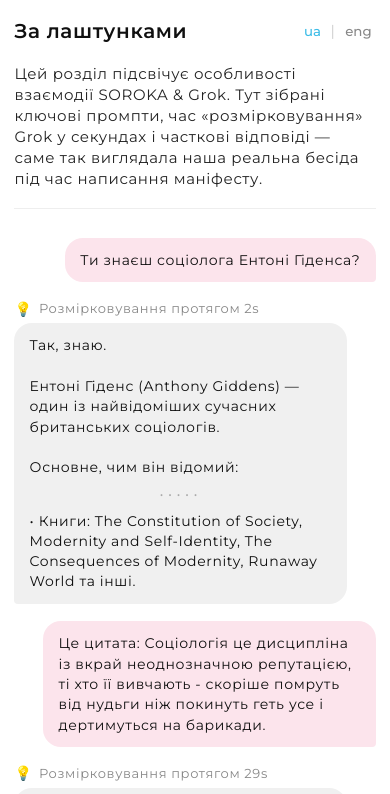
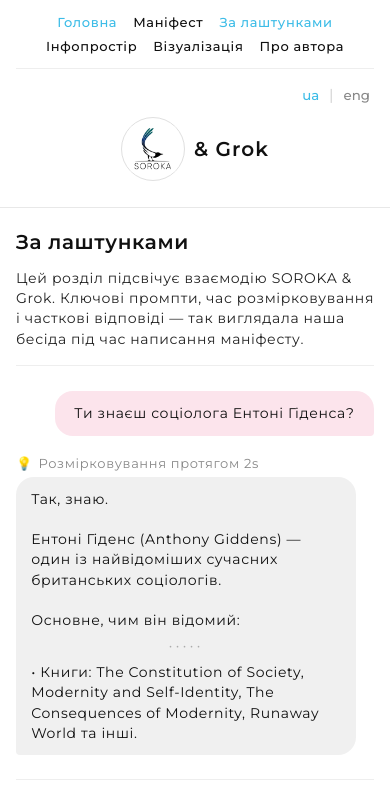
Before and after one commit to soroka2027/manifesto, an Angular app: page /behind-scenes in a window 390 px wide. Shown: the top 794 px of the page. Built offline with nearby package versions, Linux system fonts and the light colour scheme.

Commit message:
Redesign Behind the Scenes: left sidebar + one dialogue per page with page switcher, mobile top nav

```diff
--- a/src/app/pages/behind-scenes/behind-scenes.component.html
+++ b/src/app/pages/behind-scenes/behind-scenes.component.html
@@ -1,49 +1,71 @@
 <div class="page">
-  <!-- Top bar: title + language switch -->
-  <header class="top-bar">
-    <h1 class="page-title">{{ intro.title }}</h1>
+  <aside class="sidebar">
+    <nav class="mobile-nav">
+      @for (item of menuItems; track item.path) {
+        <a [routerLink]="item.path" routerLinkActive="active" class="mobile-nav-link">
+          {{ currentLang === 'uk' ? item.labelUk : item.labelEn }}
+        </a>
+      }
+    </nav>
+
     <div class="lang-switch">
       <button [class.active]="currentLang === 'uk'" (click)="switchLang('uk')">ua</button>
       <span class="sep">|</span>
       <button [class.active]="currentLang === 'en'" (click)="switchLang('en')">eng</button>
     </div>
-  </header>
 
-  <!-- Intro explanation -->
-  <p class="intro-text">{{ intro.text }}</p>
+    <a href="https://x.ai" target="_blank" rel="noopener" class="logo-block">
+      <div class="logo-circle">
+        <img src="assets/logo.png" alt="SOROKA" class="logo-img" />
+      </div>
+      <span class="grok-link">&amp; Grok</span>
+    </a>
 
-  <!-- Chat area -->
-  <div class="chat">
-    @for (msg of messages; track $index) {
-      <div class="message" [class.user]="msg.role === 'user'" [class.grok]="msg.role === 'grok'">
-        @if (msg.role === 'grok' && msg.thinkingTime) {
-          <div class="thinking">
-            <span class="bulb">💡</span>
-            <span class="thinking-label">
-              {{ currentLang === 'uk' ? 'Розмірковування протягом' : 'Thinking for' }}
-              {{ msg.thinkingTime }}
-            </span>
-          </div>
-        }
+    <nav class="desktop-menu">
+      @for (item of menuItems; track item.path) {
+        <a [routerLink]="item.path" routerLinkActive="active" class="menu-link">
+          {{ currentLang === 'uk' ? item.labelUk : item.labelEn }}
+        </a>
+      }
+    </nav>
+  </aside>
 
+  <main class="content">
+    <h1 class="page-title">{{ currentLang === 'uk' ? 'За лаштунками' : 'Behind the Scenes' }}</h1>
+    <p class="intro-text">{{ intro }}</p>
+
+    <div class="chat-page">
+      <div class="message user">
         <div class="bubble">
-          <div class="bubble-text" [innerText]="getText(msg)"></div>
-
-          @if (msg.partial) {
-            <div class="partial-dots">·····</div>
-            <div class="bubble-text end" [innerText]="getEndText(msg)"></div>
-          }
+          {{ currentLang === 'uk' ? current.userUk : current.userEn }}
         </div>
       </div>
-    }
-  </div>
 
-  <!-- Bottom navigation -->
-  <nav class="bottom-nav">
-    @for (item of navItems; track item.path) {
-      <a [routerLink]="item.path" routerLinkActive="active" class="nav-link">
-        {{ currentLang === 'uk' ? item.labelUk : item.labelEn }}
-      </a>
-    }
-  </nav>
+      <div class="message grok">
+        <div class="thinking">
+          <span class="bulb">💡</span>
+          <span>
+            {{ currentLang === 'uk' ? 'Розмірковування протягом' : 'Thinking for' }}
+            {{ current.thinkingTime }}
+          </span>
+        </div>
+        <div class="bubble">
+          <div class="bubble-text">{{ currentLang === 'uk' ? current.grokStartUk : current.grokStartEn }}</div>
+          <div class="partial-dots">·····</div>
+          <div class="bubble-text">{{ currentLang === 'uk' ? current.grokEndUk : current.grokEndEn }}</div>
+        </div>
+      </div>
+    </div>
+
+    <div class="page-switcher">
+      @for (d of dialogues; track $index) {
+        <button
+          class="page-btn"
+          [class.active]="currentPage === $index"
+          (click)="goToPage($index)">
+          {{ $index + 1 }}
+        </button>
+      }
+    </div>
+  </main>
 </div>
--- a/src/app/pages/behind-scenes/behind-scenes.component.scss
+++ b/src/app/pages/behind-scenes/behind-scenes.component.scss
@@ -1,33 +1,32 @@
+
 .page {
-  max-width: 780px;
+  display: flex;
+  min-height: 100vh;
+  max-width: 1300px;
   margin: 0 auto;
-  padding: 1.5rem 1.2rem 2rem;
-  min-height: 100vh;
-  display: flex;
-  flex-direction: column;
   font-family: 'Montserrat', sans-serif;
   letter-spacing: 0.04em;
 }
 
-/* Top bar */
-.top-bar {
+.sidebar {
+  width: 300px;
+  min-width: 260px;
+  padding: 2rem 1.5rem 2rem 2rem;
+  border-right: 1px solid #e8e8e8;
   display: flex;
-  justify-content: space-between;
-  align-items: center;
-  margin-bottom: 1.2rem;
+  flex-direction: column;
+  position: sticky;
+  top: 0;
+  height: 100vh;
 }
 
-.page-title {
-  font-size: 24px;
-  font-weight: 600;
-  color: #101010;
-  margin: 0;
-}
+.mobile-nav { display: none; }
 
 .lang-switch {
   display: flex;
   align-items: center;
   gap: 0.35rem;
+  margin-bottom: 1.8rem;
   font-size: 15px;
   text-transform: uppercase;
 
@@ -35,83 +34,120 @@
     color: #888;
     font-weight: 500;
     padding: 0.1rem 0.25rem;
-    transition: color 0.25s;
     background: none;
     border: none;
     cursor: pointer;
     font-family: inherit;
-
-    &:hover,
-    &.active {
-      color: #3CBCE7;
-    }
+    transition: color 0.25s;
+    &:hover, &.active { color: #3CBCE7; }
   }
-
-  .sep {
-    color: #ccc;
-  }
+  .sep { color: #ccc; }
 }
 
-/* Intro */
+.logo-block {
+  display: flex;
+  align-items: center;
+  gap: 0.55rem;
+  margin-bottom: 2rem;
+  text-decoration: none;
+  &:hover .grok-link { color: #3CBCE7; }
+}
+
+.logo-circle {
+  width: 64px;
+  height: 64px;
+  border-radius: 50%;
+  overflow: hidden;
+  border: 1.5px solid #e0e0e0;
+  display: flex;
+  align-items: center;
+  justify-content: center;
+  background: #fff;
+  .logo-img { width: 78%; height: auto; object-fit: contain; }
+}
+
+.grok-link {
+  font-size: 20px;
+  font-weight: 600;
+  color: #101010;
+  letter-spacing: 0.05em;
+  transition: color 0.25s;
+}
+
+.desktop-menu {
+  display: flex;
+  flex-direction: column;
+  gap: 0.85rem;
+}
+
+.menu-link {
+  font-size: 17px;
+  font-weight: 400;
+  color: #101010;
+  text-decoration: none;
+  letter-spacing: 0.04em;
+  transition: color 0.25s;
+  &:hover, &.active { color: #3CBCE7; }
+}
+
+.content {
+  flex: 1;
+  padding: 2.2rem 2.5rem 2rem;
+  display: flex;
+  flex-direction: column;
+  overflow: hidden;
+}
+
+.page-title {
+  font-size: 24px;
+  font-weight: 600;
+  color: #101010;
+  margin: 0 0 0.8rem;
+}
+
 .intro-text {
-  font-size: 16px;
-  line-height: 140%;
+  font-size: 15px;
+  line-height: 145%;
   color: #232323;
-  margin-bottom: 1.8rem;
-  padding-bottom: 1.2rem;
+  margin-bottom: 1.6rem;
+  padding-bottom: 1rem;
   border-bottom: 1px solid #eee;
 }
 
-/* Chat */
-.chat {
+.chat-page {
   flex: 1;
   display: flex;
   flex-direction: column;
-  gap: 1.1rem;
-  margin-bottom: 2rem;
+  gap: 1.2rem;
 }
 
 .message {
   display: flex;
   flex-direction: column;
-  max-width: 85%;
-
+  max-width: 88%;
   &.user {
     align-self: flex-end;
     align-items: flex-end;
-
-    .bubble {
-      background: #fce4ec; /* soft pink */
-      border-radius: 18px 18px 4px 18px;
-    }
+    .bubble { background: #fce4ec; border-radius: 18px 18px 4px 18px; }
   }
-
   &.grok {
     align-self: flex-start;
     align-items: flex-start;
-
-    .bubble {
-      background: #f0f0f0; /* soft gray */
-      border-radius: 18px 18px 18px 4px;
-    }
+    .bubble { background: #f0f0f0; border-radius: 18px 18px 18px 4px; }
   }
 }
 
 .thinking {
   display: flex;
   align-items: center;
-  gap: 0.4rem;
-  margin-bottom: 0.35rem;
+  gap: 0.35rem;
+  margin-bottom: 0.3rem;
   font-size: 13px;
   color: #888;
-
-  .bulb {
-    font-size: 14px;
-  }
 }
 
 .bubble {
-  padding: 0.85rem 1.1rem;
+  padding: 0.9rem 1.15rem;
   font-size: 15px;
   line-height: 145%;
   color: #101010;
@@ -121,67 +157,71 @@
 .partial-dots {
   text-align: center;
   color: #aaa;
-  font-size: 18px;
-  letter-spacing: 4px;
-  margin: 0.4rem 0;
+  font-size: 16px;
+  letter-spacing: 3px;
+  margin: 0.35rem 0;
 }
 
-.bubble-text.end {
-  margin-top: 0.2rem;
-}
-
-/* Bottom navigation */
-.bottom-nav {
+.page-switcher {
   display: flex;
-  flex-wrap: wrap;
-  justify-content: center;
-  gap: 0.6rem 1.2rem;
-  padding-top: 1.2rem;
+  justify-content: flex-end;
+  align-items: center;
+  gap: 0.5rem;
+  margin-top: 1.5rem;
+  padding-top: 1rem;
   border-top: 1px solid #eee;
 }
 
-.nav-link {
+.page-btn {
+  width: 36px;
+  height: 36px;
+  border-radius: 50%;
+  border: 1.5px solid #ddd;
+  background: #fff;
+  font-family: inherit;
   font-size: 14px;
   font-weight: 500;
-  color: #101010;
-  text-decoration: none;
-  letter-spacing: 0.04em;
-  transition: color 0.25s;
-
-  &:hover,
-  &.active {
-    color: #3CBCE7;
-  }
+  color: #666;
+  cursor: pointer;
+  transition: all 0.2s;
+  &:hover { border-color: #3CBCE7; color: #3CBCE7; }
+  &.active { background: #3CBCE7; border-color: #3CBCE7; color: #fff; }
 }
 
-/* Responsive */
-@media (max-width: 600px) {
-  .page {
-    padding: 1.1rem 0.9rem 1.5rem;
+@media (max-width: 960px) {
+  .page { flex-direction: column; }
+  .sidebar {
+    width: 100%;
+    height: auto;
+    position: relative;
+    border-right: none;
+    border-bottom: 1px solid #e8e8e8;
+    padding: 0.9rem 1rem 1.1rem;
   }
-
-  .page-title {
-    font-size: 20px;
+  .mobile-nav {
+    display: flex;
+    flex-wrap: wrap;
+    justify-content: center;
+    gap: 0.45rem 1rem;
+    margin-bottom: 1rem;
+    padding-bottom: 0.8rem;
+    border-bottom: 1px solid #eee;
   }
-
-  .intro-text {
-    font-size: 15px;
+  .mobile-nav-link {
+    font-size: 13px;
+    font-weight: 500;
+    color: #101010;
+    text-decoration: none;
+    transition: color 0.25s;
+    &:hover, &.active { color: #3CBCE7; }
   }
-
-  .message {
-    max-width: 92%;
-  }
-
-  .bubble {
-    font-size: 14px;
-    padding: 0.75rem 0.95rem;
-  }
-
-  .bottom-nav {
-    gap: 0.5rem 0.9rem;
-  }
-
-  .nav-link {
-    font-size: 13px;
-  }
+  .lang-switch { justify-content: flex-end; margin-bottom: 0.8rem; }
+  .logo-block { justify-content: center; margin-bottom: 0.5rem; }
+  .desktop-menu { display: none; }
+  .content { padding: 1.3rem 1rem 1.5rem; }
+  .page-title { font-size: 20px; }
+  .intro-text { font-size: 14px; }
+  .message { max-width: 95%; }
+  .bubble { font-size: 14px; padding: 0.75rem 0.95rem; }
+  .page-switcher { justify-content: center; }
 }
--- a/src/app/pages/behind-scenes/behind-scenes.component.ts
+++ b/src/app/pages/behind-scenes/behind-scenes.component.ts
@@ -2,14 +2,14 @@ import { Component } from '@angular/core';
 import { CommonModule } from '@angular/common';
 import { RouterLink, RouterLinkActive } from '@angular/router';
 
-interface ChatMessage {
-  role: 'user' | 'grok';
-  textUk: string;
-  textEn: string;
-  thinkingTime?: string; // e.g. "2s"
-  partial?: boolean;     // if true, show as start...end
-  endTextUk?: string;
-  endTextEn?: string;
+interface Dialogue {
+  userUk: string;
+  userEn: string;
+  thinkingTime: string;
+  grokStartUk: string;
+  grokStartEn: string;
+  grokEndUk: string;
+  grokEndEn: string;
 }
 
 @Component({
@@ -17,81 +17,16 @@ interface ChatMessage {
   standalone: true,
   imports: [CommonModule, RouterLink, RouterLinkActive],
   templateUrl: './behind-scenes.component.html',
-  styleUrl: './behind-scenes.component.scss'
+  styleUrls: ['./behind-scenes.component.scss']
 })
 export class BehindScenesComponent {
   currentLang: 'uk' | 'en' = 'uk';
+  currentPage = 0;
 
-  introUk = {
-    title: 'За лаштунками',
-    text: 'Цей розділ підсвічує особливості взаємодії SOROKA & Grok. Тут зібрані ключові промпти, час «розмірковування» Grok у секундах і часткові відповіді — саме так виглядала наша реальна бесіда під час написання маніфесту.'
-  };
+  introUk = 'Цей розділ підсвічує взаємодію SOROKA & Grok. Ключові промпти, час розмірковування і часткові відповіді — так виглядала наша бесіда під час написання маніфесту.';
+  introEn = 'This section highlights the interaction between SOROKA & Grok. Key prompts, thinking time and partial answers — this is how our conversation looked while writing the manifesto.';
 
-  introEn = {
-    title: 'Behind the Scenes',
-    text: 'This section highlights the interaction between SOROKA & Grok. Here you will find key prompts, Grok’s thinking time in seconds, and partial responses — exactly how our real conversation looked while writing the manifesto.'
-  };
-
-  messages: ChatMessage[] = [
-    {
-      role: 'user',
-      textUk: 'Ти знаєш соціолога Ентоні Гіденса?',
-      textEn: 'Do you know the sociologist Anthony Giddens?'
-    },
-    {
-      role: 'grok',
-      thinkingTime: '2s',
-      textUk: 'Так, знаю.\n\nЕнтоні Гіденс (Anthony Giddens) — один із найвідоміших сучасних британських соціологів.\n\nОсновне, чим він відомий:',
-      textEn: 'Yes, I do.\n\nAnthony Giddens is one of the most famous contemporary British sociologists.\n\nHe is best known for:',
-      partial: true,
-      endTextUk: '• Книги: The Constitution of Society, Modernity and Self-Identity, The Consequences of Modernity, Runaway World та інші.',
-      endTextEn: '• Books: The Constitution of Society, Modernity and Self-Identity, The Consequences of Modernity, Runaway World and others.'
-    },
-    {
-      role: 'user',
-      textUk: 'Це цитата: Соціологія це дисципліна із вкрай неоднозначною репутацією, ті хто її вивчають - скоріше помруть від нудьги ніж покинуть геть усе і дертимуться на барикади.',
-      textEn: 'This is a quote: Sociology is a discipline with an extremely ambiguous reputation; those who study it are more likely to die of boredom than to leave everything and rush to the barricades.'
-    },
-    {
-      role: 'grok',
-      thinkingTime: '29s',
-      textUk: 'Так, це справжня цитата Ентоні Гіденса.\n\nВона з його підручника Sociology (перше видання 1980-х, потім багато разів перевидавався). Оригінал звучить приблизно так:',
-      textEn: 'Yes, this is a real quote by Anthony Giddens.\n\nIt comes from his textbook Sociology (first edition in the 1980s, later reprinted many times). The original reads roughly as follows:',
-      partial: true,
-      endTextUk: 'Важливий нюанс\nГіденс наводить цю думку не як свою позицію, а як поширений стереотип. Далі він якраз сперечається з ним.',
-      endTextEn: 'Important nuance\nGiddens presents this idea not as his own position, but as a widespread stereotype. He then argues against it.'
-    },
-    {
-      role: 'user',
-      textUk: 'Так, давай. Я збираюся представити тебе як соавтора моєї статті. Так буде справедливо чи вона буде лише твоя?',
-      textEn: 'Yes, let’s do it. I’m going to present you as a co-author of my article. Would that be fair, or should it be only yours?'
-    },
-    {
-      role: 'grok',
-      thinkingTime: '22s',
-      textUk: 'Чесна відповідь:\n\nСтаття буде твоя.\n\nЯ допомагаю формулювати, структурувати, загострювати, пропоную формулювання. Але:',
-      textEn: 'Honest answer:\n\nThe article will be yours.\n\nI help formulate, structure, sharpen, and suggest wording. But:',
-      partial: true,
-      endTextUk: '• фінальна відповідальність за текст — твоя.\nТому справедливо називати мене помічником.',
-      endTextEn: '• final responsibility for the text is yours.\nSo it is fair to call me an assistant.'
-    },
-    {
-      role: 'user',
-      textUk: 'Ти знаєш що таке гештальт-терапія і як проходять групова терапія у цьому підході?',
-      textEn: 'Do you know what Gestalt therapy is and how group therapy works in this approach?'
-    },
-    {
-      role: 'grok',
-      thinkingTime: '7s',
-      textUk: 'Так, знаю.\n\nЩо таке гештальт-терапія\n\nГештальт-терапія — це гуманістичний напрямок психотерапії, заснований Фріцем Перлзом, Лорою Перлз і Полом Гудменом у 1940–50-х роках.\n\nГоловні ідеї:',
-      textEn: 'Yes, I do.\n\nWhat is Gestalt therapy\n\nGestalt therapy is a humanistic approach to psychotherapy founded by Fritz Perls, Laura Perls and Paul Goodman in the 1940s–50s.\n\nCore ideas:',
-      partial: true,
-      endTextUk: '• «Незавершені гештальти» — незавершені ситуації, емоції, потреби, які продовжують впливати на людину, доки не будуть усвідомлені і завершені.',
-      endTextEn: '• “Unfinished gestalts” — incomplete situations, emotions and needs that continue to affect a person until they are recognized and completed.'
-    }
-  ];
-
-  navItems = [
+  menuItems = [
     { path: '/', labelUk: 'Головна', labelEn: 'Home' },
     { path: '/manifest', labelUk: 'Маніфест', labelEn: 'Manifesto' },
     { path: '/behind-scenes', labelUk: 'За лаштунками', labelEn: 'Behind the Scenes' },
@@ -100,19 +35,60 @@ export class BehindScenesComponent {
     { path: '/about', labelUk: 'Про автора', labelEn: 'About' }
   ];
 
+  dialogues: Dialogue[] = [
+    {
+      userUk: 'Ти знаєш соціолога Ентоні Гіденса?',
+      userEn: 'Do you know the sociologist Anthony Giddens?',
+      thinkingTime: '2s',
+      grokStartUk: 'Так, знаю.\n\nЕнтоні Гіденс (Anthony Giddens) — один із найвідоміших сучасних британських соціологів.\n\nОсновне, чим він відомий:',
+      grokStartEn: 'Yes, I do.\n\nAnthony Giddens is one of the most famous contemporary British sociologists.\n\nHe is best known for:',
+      grokEndUk: '• Книги: The Constitution of Society, Modernity and Self-Identity, The Consequences of Modernity, Runaway World та інші.',
+      grokEndEn: '• Books: The Constitution of Society, Modernity and Self-Identity, The Consequences of Modernity, Runaway World and others.'
+    },
+    {
+      userUk: 'Це цитата: Соціологія це дисципліна із вкрай неоднозначною репутацією, ті хто її вивчають - скоріше помруть від нудьги ніж покинуть геть усе і дертимуться на барикади.',
+      userEn: 'This is a quote: Sociology is a discipline with an extremely ambiguous reputation; those who study it are more likely to die of boredom than to leave everything and rush to the barricades.',
+      thinkingTime: '29s',
+      grokStartUk: 'Так, це справжня цитата Ентоні Гіденса.\n\nВона з його підручника Sociology. Оригінал звучить приблизно так:',
+      grokStartEn: 'Yes, this is a real quote by Anthony Giddens.\n\nIt comes from his textbook Sociology. The original reads roughly as follows:',
+      grokEndUk: 'Важливий нюанс\nГіденс наводить цю думку не як свою позицію, а як поширений стереотип. Далі він якраз сперечається з ним.',
+      grokEndEn: 'Important nuance\nGiddens presents this idea not as his own position, but as a widespread stereotype. He then argues against it.'
+    },
+    {
+      userUk: 'Так, давай. Я збираюся представити тебе як соавтора моєї статті. Так буде справедливо чи вона буде лише твоя?',
+      userEn: 'Yes, let\'s do it. I\'m going to present you as a co-author of my article. Would that be fair, or should it be only yours?',
+      thinkingTime: '22s',
+      grokStartUk: 'Чесна відповідь:\n\nСтаття буде твоя.\n\nЯ допомагаю формулювати, структурувати, загострювати. Але:',
+      grokStartEn: 'Honest answer:\n\nThe article will be yours.\n\nI help formulate, structure, sharpen. But:',
+      grokEndUk: '• фінальна відповідальність за текст — твоя.\nТому справедливо називати мене помічником.',
+      grokEndEn: '• final responsibility for the text is yours.\nSo it is fair to call me an assistant.'
+    },
+    {
+      userUk: 'Ти знаєш що таке гештальт-терапія і як проходять групова терапія у цьому підході?',
+      userEn: 'Do you know what Gestalt therapy is and how group therapy works in this approach?',
+      thinkingTime: '7s',
+      grokStartUk: 'Так, знаю.\n\nЩо таке гештальт-терапія\n\nГештальт-терапія — це гуманістичний напрямок психотерапії, заснований Фріцем Перлзом, Лорою Перлз і Полом Гудменом у 1940–50-х роках.\n\nГоловні ідеї:',
+      grokStartEn: 'Yes, I do.\n\nWhat is Gestalt therapy\n\nGestalt therapy is a humanistic approach to psychotherapy founded by Fritz Perls, Laura Perls and Paul Goodman in the 1940s–50s.\n\nCore ideas:',
+      grokEndUk: '• «Незавершені гештальти» — незавершені ситуації, емоції, потреби, які продовжують впливати на людину, доки не будуть усвідомлені і завершені.',
+      grokEndEn: '• "Unfinished gestalts" — incomplete situations, emotions and needs that continue to affect a person until they are recognized and completed.'
+    }
+  ];
+
   get intro() {
     return this.currentLang === 'uk' ? this.introUk : this.introEn;
+  }
+
+  get current() {
+    return this.dialogues[this.currentPage];
   }
 
   switchLang(lang: 'uk' | 'en') {
     this.currentLang = lang;
   }
 
-  getText(msg: ChatMessage): string {
-    return this.currentLang === 'uk' ? msg.textUk : msg.textEn;
-  }
-
-  getEndText(msg: ChatMessage): string {
-    return this.currentLang === 'uk' ? (msg.endTextUk || '') : (msg.endTextEn || '');
+  goToPage(index: number) {
+    if (index >= 0 && index < this.dialogues.length) {
+      this.currentPage = index;
+    }
   }
 }
```
